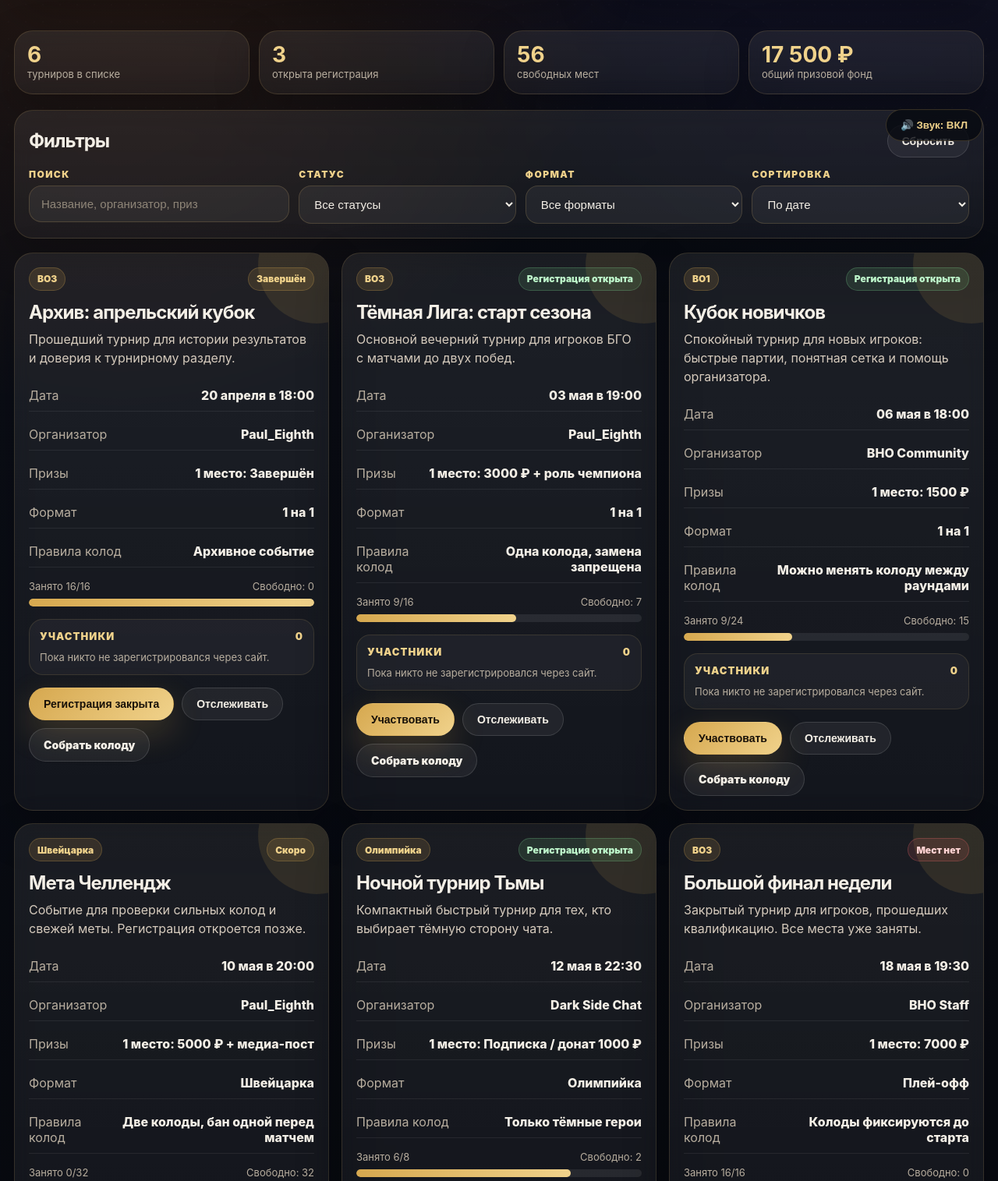
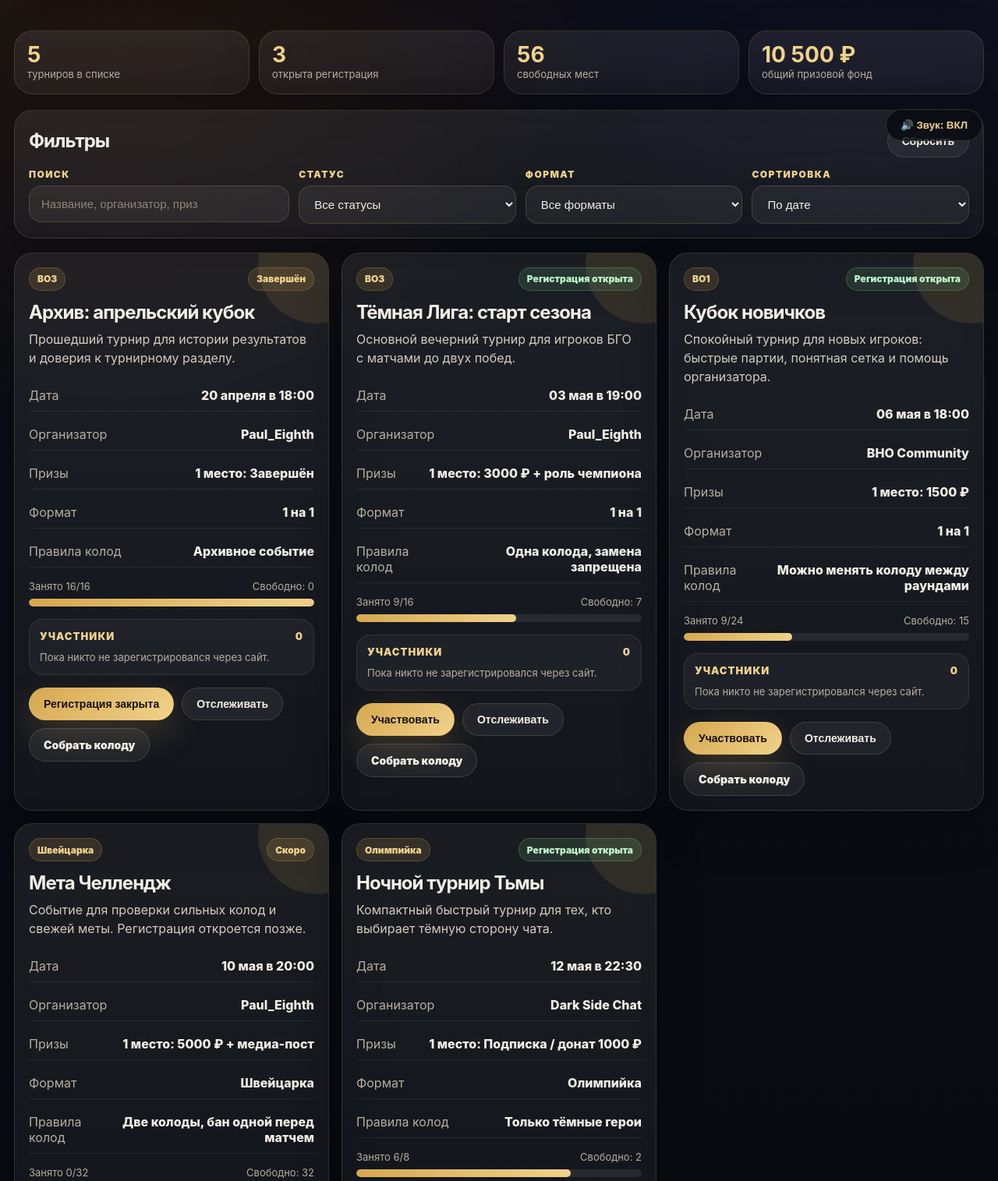
Before and after one commit to PaulEighth/Berserk-Site, a plain HTML site: page tournaments.html in a window 1280 px wide. Shown: the part 599-2114 px from the top of the page at 78% size. Drawn offline with Linux system fonts and the light colour scheme.

Commit message:
Update tournaments.html

```diff
--- a/tournaments.html
+++ b/tournaments.html
@@ -1188,8 +1188,7 @@
       {id:2,title:'Кубок новичков',organizer:'BHO Community',date:'2026-05-06 18:00',status:'open',format:'bo1',mode:'1 на 1',prize:'1500 ₽',prizeValue:1500,places:24,free:15,deckRules:'Можно менять колоду между раундами',editRights:'organizer',description:'Спокойный турнир для новых игроков: быстрые партии, понятная сетка и помощь организатора.'},
       {id:3,title:'Мета Челлендж',organizer:'Paul_Eighth',date:'2026-05-10 20:00',status:'soon',format:'swiss',mode:'Швейцарка',prize:'5000 ₽ + медиа-пост',prizeValue:5000,places:32,free:32,deckRules:'Две колоды, бан одной перед матчем',editRights:'organizer',description:'Событие для проверки сильных колод и свежей меты. Регистрация откроется позже.'},
       {id:4,title:'Ночной турнир Тьмы',organizer:'Dark Side Chat',date:'2026-05-12 22:30',status:'open',format:'single',mode:'Олимпийка',prize:'Подписка / донат 1000 ₽',prizeValue:1000,places:8,free:2,deckRules:'Только тёмные герои',editRights:'organizer',description:'Компактный быстрый турнир для тех, кто выбирает тёмную сторону чата.'},
-      {id:5,title:'Большой финал недели',organizer:'BHO Staff',date:'2026-05-18 19:30',status:'closed',format:'bo3',mode:'Плей-офф',prize:'7000 ₽',prizeValue:7000,places:16,free:0,deckRules:'Колоды фиксируются до старта',editRights:'organizer',description:'Закрытый турнир для игроков, прошедших квалификацию. Все места уже заняты.'},
-      {id:6,title:'Архив: апрельский кубок',organizer:'Paul_Eighth',date:'2026-04-20 18:00',status:'finished',format:'bo3',mode:'1 на 1',prize:'Завершён',prizeValue:0,places:16,free:0,deckRules:'Архивное событие',editRights:'organizer',description:'Прошедший турнир для истории результатов и доверия к турнирному разделу.'}
+      {id:5,title:'Архив: апрельский кубок',organizer:'Paul_Eighth',date:'2026-04-20 18:00',status:'finished',format:'bo3',mode:'1 на 1',prize:'Завершён',prizeValue:0,places:16,free:0,deckRules:'Архивное событие',editRights:'organizer',description:'Прошедший турнир для истории результатов и доверия к турнирному разделу.'}
     ];
 
     const statusMap = {open:['Регистрация открыта','green'],soon:['Скоро',''],closed:['Мест нет','red'],finished:['Завершён','']};
```
